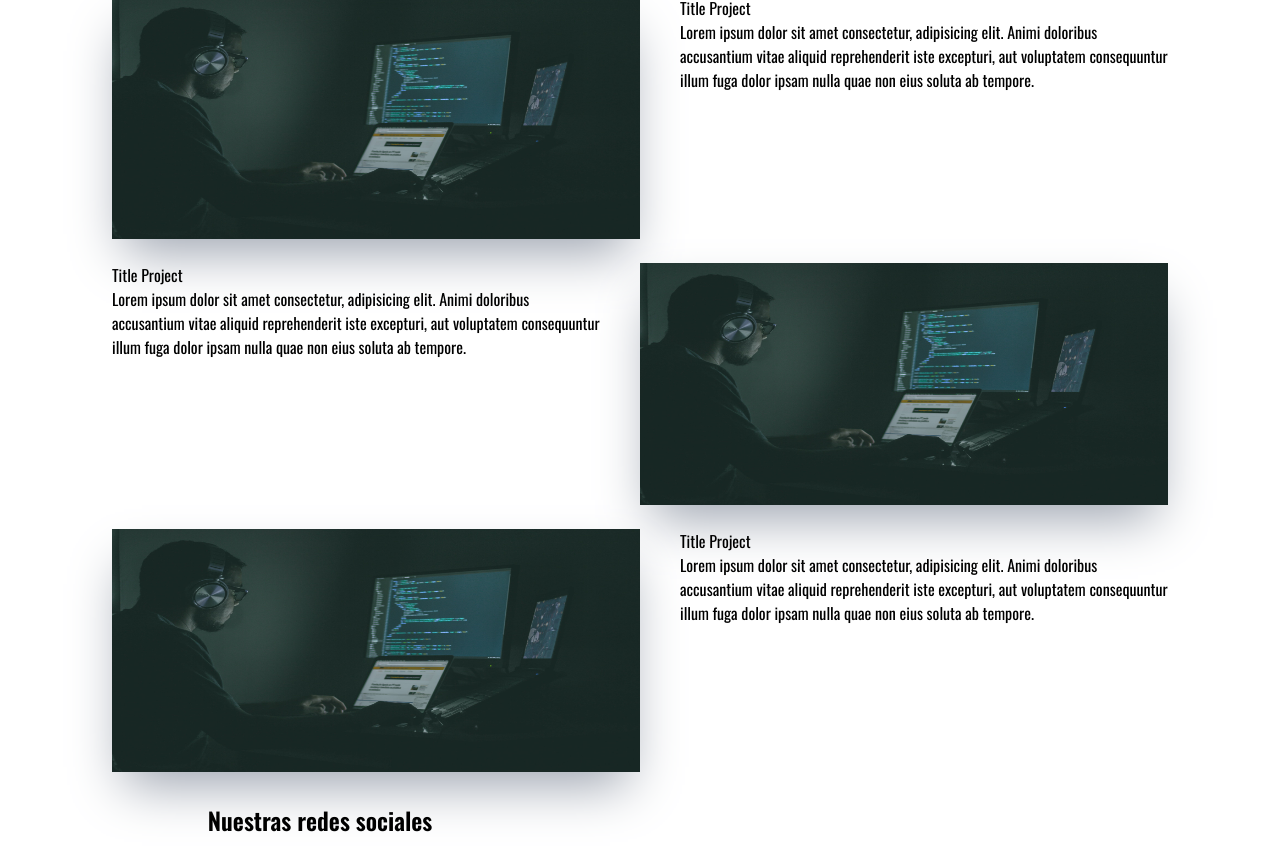
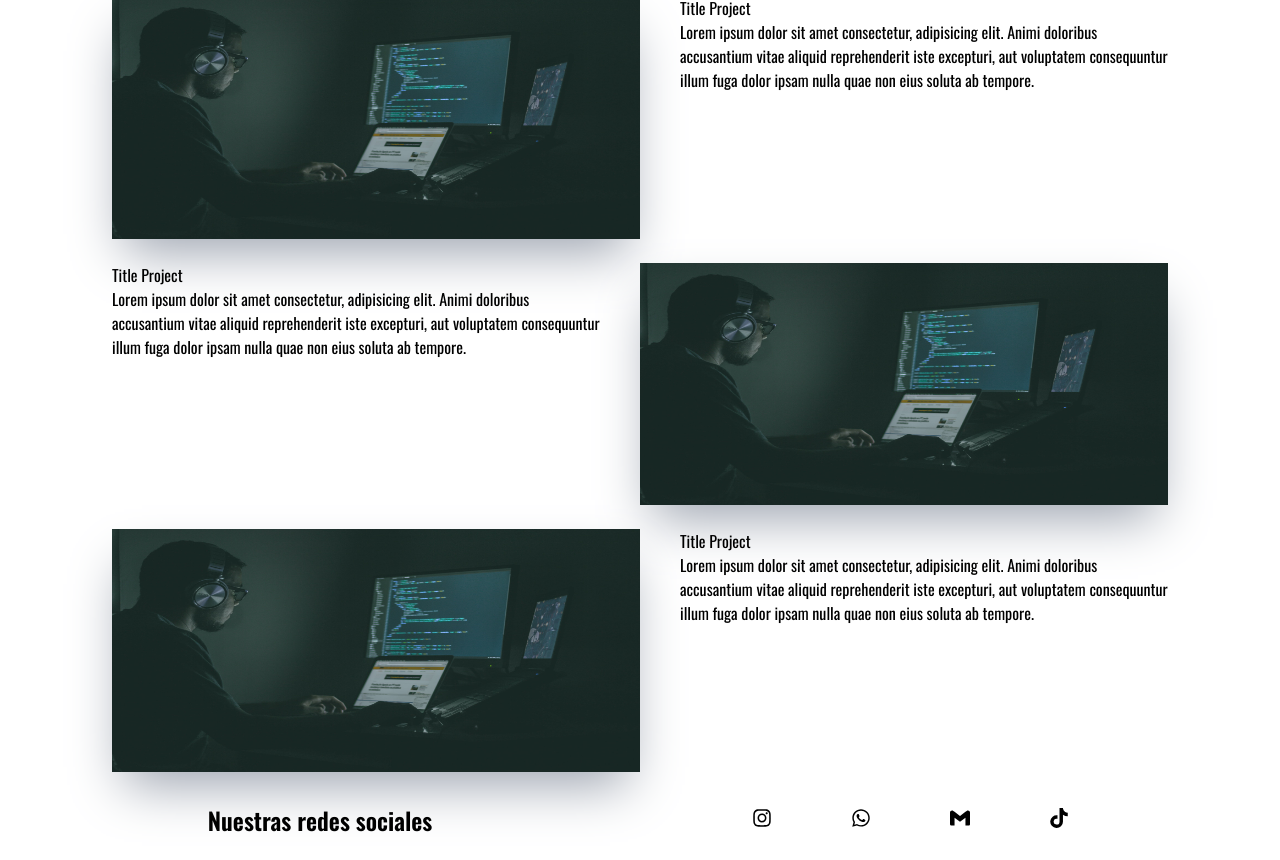
Before and after one commit to VictorDevCode21/bh-creative, a Next.js app: page / in a window 1280 px wide. Shown: the part 2540-3400 px from the top of the page. Built offline with nearby package versions, Linux system fonts and the light colour scheme; some icons are missing.

Commit message:
footer-ready

```diff
--- a/src/components/footer.tsx
+++ b/src/components/footer.tsx
@@ -1,4 +1,7 @@
-
+import { FaInstagram, FaWhatsapp, FaTiktok } from 'react-icons/fa'
+import { FaXTwitter} from 'react-icons/fa6'
+import { SiGmail } from 'react-icons/si'
+import Link from 'next/link'
 
 function Footer() {
     return (
@@ -6,8 +9,42 @@ function Footer() {
             <div className="w-1/2 h-20 flex items-center justify-center">
                 <p className="text-2xl font-semibold">Nuestras redes sociales</p>
             </div>
-            <div className="w-1/2 h-20 flex items-center justify-center">
-
+            <div className="w-1/2 h-20 flex items-center justify-between pl-28 pr-28">
+                <div>
+                    <Link href="https://www.instagram.com/bhcreative_/">
+                        <button>
+                            <FaInstagram size={20} />
+                        </button>
+                    </Link>
+                </div>
+                <div>
+                    <Link href="https://www.instagram.com/bhcreative_/">
+                        <button>
+                            <FaWhatsapp size={20} />
+                        </button>
+                    </Link>
+                </div>
+                <div>
+                    <a href="mailto:bhcreativecorp@gmail.com">
+                        <button>
+                            <SiGmail size={20} />
+                        </button>
+                    </a>
+                </div>
+                <div>
+                    <Link href="https://www.instagram.com/bhcreative_/">
+                        <button>
+                            <FaTiktok size={20} />
+                        </button>
+                    </Link>
+                </div>
+                <div>
+                    <Link href="https://www.instagram.com/bhcreative_/">
+                        <button>
+                            <FaXTwitter size={20} />
+                        </button>
+                    </Link>
+                </div>
             </div>
         </footer>
     )
```
